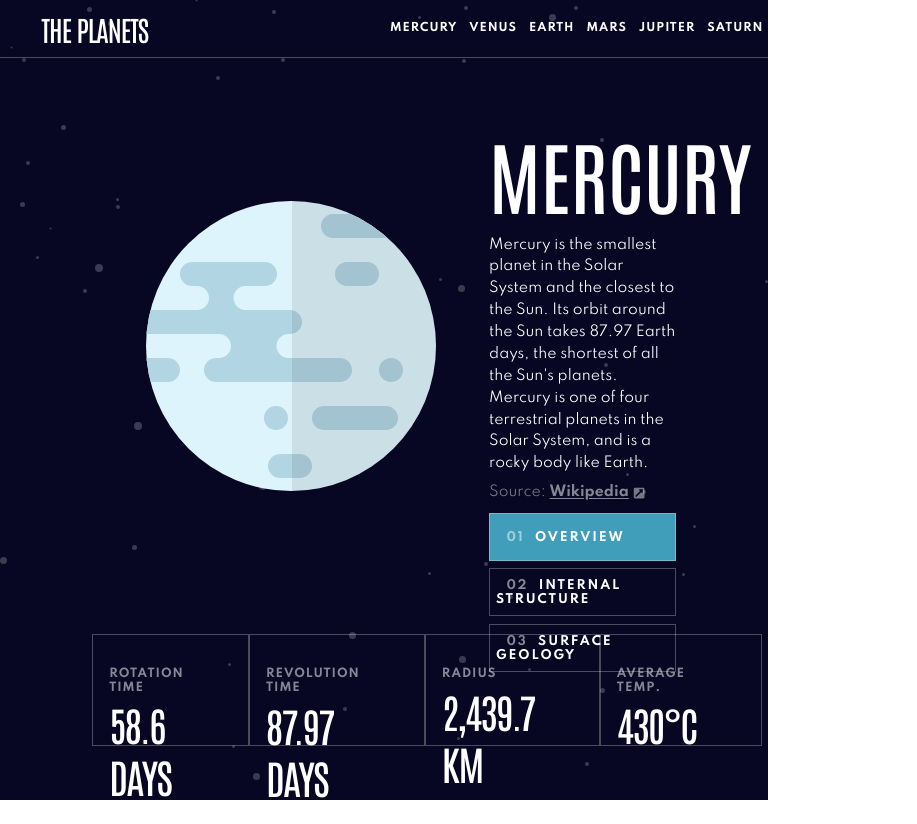
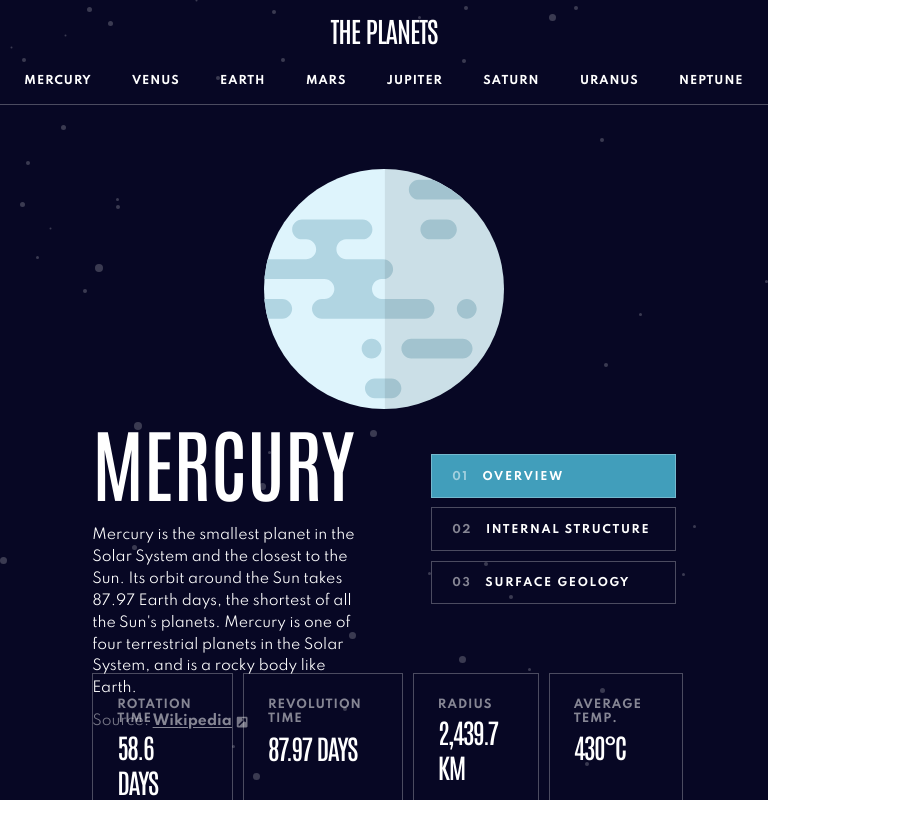
Before and after one commit to demianbara/Planets-fact-site, a React (Create React App) app: page / in a window 768 px wide. Shown: the whole page, 917 px wide, since content can reach past the window. Before the commit the page ends 803 px from the top, so only its background shows below. Built offline with nearby package versions, Linux system fonts and the light colour scheme.

Commit message:
ipad responsive

```diff
--- a/src/components/PlanetSvg.jsx
+++ b/src/components/PlanetSvg.jsx
@@ -1,17 +1,16 @@
 import * as React from "react";
 
 export const Web = ({imgType, planetData}) => {
-    return (imgType === "geology" ? (
+    return imgType === "geology" ? (
         <div className="main-planet-img">
             <img className="planet" src={planetData.images["planet"]} />
             <img className="geology" src={planetData.images[imgType]} />
         </div>
     ) : (
         <div className="main-planet-img">
-            <img src={planetData.images[imgType]} />
+            <img className="planet" src={planetData.images[imgType]} />
         </div>
-    )
-    )
+    );
 };
 
 export const Mobile = ({ imgType, planetData }) => {
--- a/src/index.css
+++ b/src/index.css
@@ -10,7 +10,7 @@
     font-family: "Antonio", "Spartan", sans-serif;
     background-image: url(/src/assets/background-stars.svg);
     height: 100vh;
-    width: 100%;
+    width: 100vw;
     min-width: 320px;
 }
 
@@ -247,6 +247,7 @@ main {
     align-self: flex-end;
 }
 
+
 @media screen and (max-width: 740px) {
     #root {
         width: 100vw;
@@ -426,3 +427,81 @@ main {
         align-items: center;
     }
 }
+
+
+@media screen and (max-width: 1040px) and (min-width: 740px) {
+    header {
+        display: flex;
+        flex-direction:column;
+        justify-content: center;
+        align-items: center;
+    }
+
+    .header-child1 {
+         /* display: flex; */
+        justify-content: center;
+        align-items: center;
+        margin: auto;
+    }
+
+    .header-child2 {
+        width: 100%;
+        margin:auto;
+    }
+
+    .header-child2 button {
+        padding: 1rem;
+    }
+
+    .main-content-row1 {
+        display: flex;
+        flex-direction: column;
+    }
+
+    .main-planet-description {
+        display: flex;
+        flex-direction: row;
+        width: auto;
+        height: 25vh;
+        gap: 10vw;
+    }
+
+    .overview-mobile {
+        width: 100%;
+    }
+    .buttons-planet-unique {
+        width: 100%;
+        justify-content: flex-end;
+    }
+
+    .buttons-planet-unique button {
+        font-size: 0.68rem;
+    }
+
+    .main-content-row1 {
+        height: auto;
+    }
+
+
+    .planet {
+        height: 30vh;
+        width: auto;
+    }
+
+    .geology {
+        height: 10vh;
+    }
+
+    .main-content-row2 {
+        gap:10px;
+    }
+
+    .main-content-row2 h2 {
+        font-size: 1.7em;
+    }
+
+    .main-content-row2 div {
+        padding: 1.5rem 2.5rem 1.5rem 1.5rem;
+        height: auto;
+    }
+}
```
Also changed, not shown: 10 other files (tests, documents, lock files or other folders).
